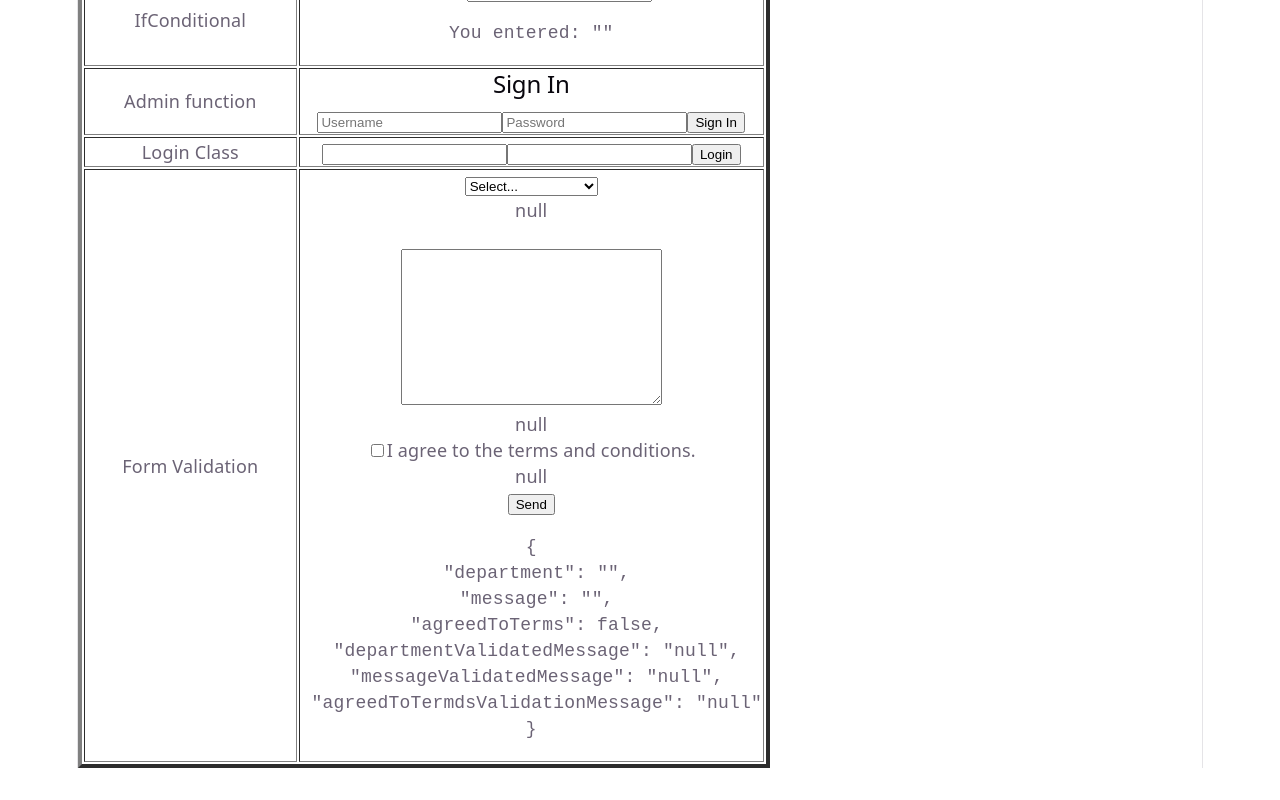
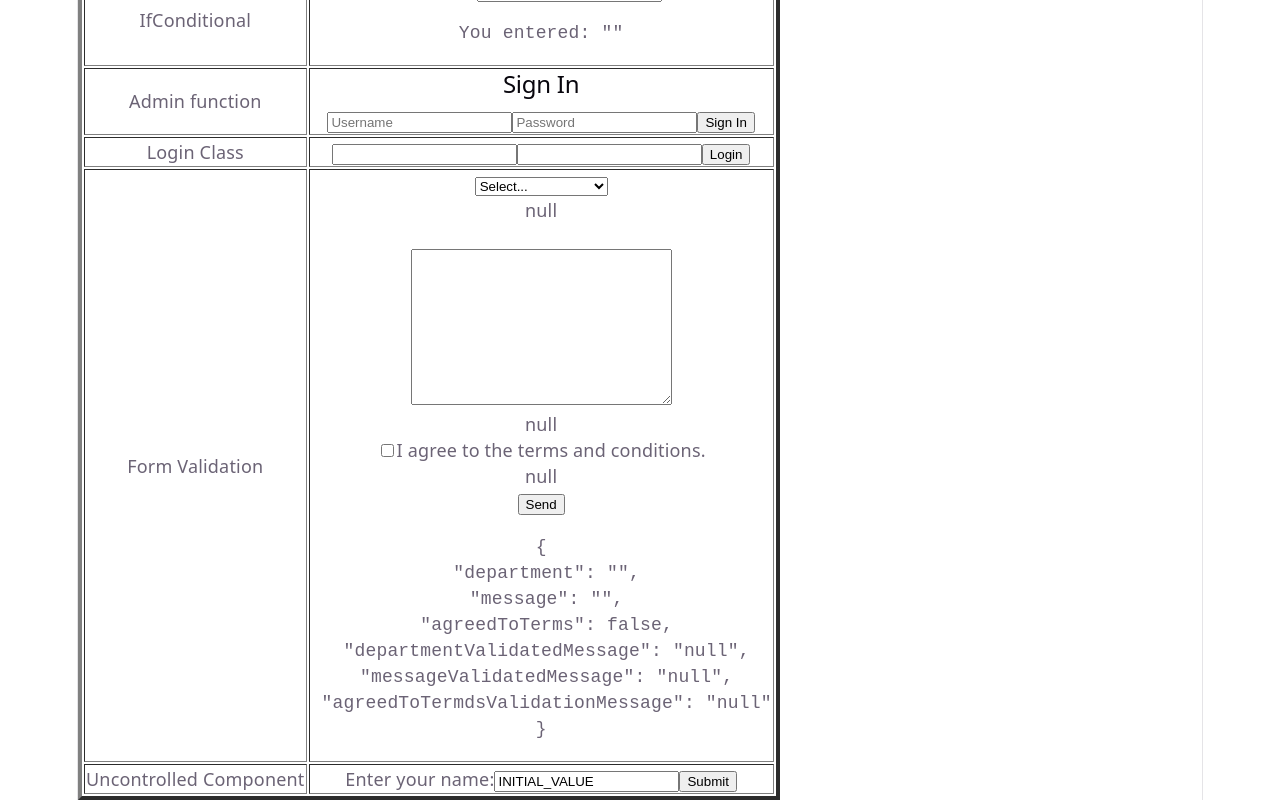
Before and after one commit to dtbwije/TypeScript, a React (Vite) app in the folder ReactTutorial_3/conditionals/: page / in a window 1280 px wide. Shown: the part 433-1233 px from the top of the page. Before the commit the page ends 1201 px from the top, so only its background shows below. Built offline with nearby package versions, Linux system fonts and the light colour scheme.

Commit message:
uncontrolled form is completed.

```diff
--- a/ReactTutorial_3/conditionals/src/App.tsx
+++ b/ReactTutorial_3/conditionals/src/App.tsx
@@ -9,6 +9,7 @@ import ExampleForm from './HooksAndForms/Forms'
 import SigninForm from './HooksAndForms/Admin'
 import LoginForm from './HooksAndForms/AdminClass'
 import ValidatedForm from './HooksAndForms/Validation'
+import UncontrolledForm from './HooksAndForms/UncontrolledComponent'
 
 function App() {
   return (
@@ -73,6 +74,10 @@ function App() {
               <td>Form Validation</td>
               <td><ValidatedForm /></td>
             </tr>
+            <tr>
+              <td> Uncontrolled Component</td>
+              <td> <UncontrolledForm /> </td>
+            </tr>
           </tbody>
         </table>
       </div>
--- /dev/null
+++ b/ReactTutorial_3/conditionals/src/HooksAndForms/UncontrolledComponent.tsx
@@ -0,0 +1,23 @@
+import React from 'react';
+
+function UncontrolledForm() {
+    const inputRef = React.useRef(null);
+
+    const handleSubmit = (event) => {
+        event.preventDefault();
+        console.log(`Input value: ${inputRef.current}`);
+        console.log(`Input value: ${inputRef.current.value}`);
+    }
+
+    return (
+        <form onSubmit={handleSubmit}>
+            <label>
+                Enter your name:
+                <input defaultValue="INITIAL_VALUE" type="text" ref={inputRef} />
+            </label>
+            <button type="submit">Submit</button>
+        </form>
+    );
+}
+
+export default UncontrolledForm;
```
